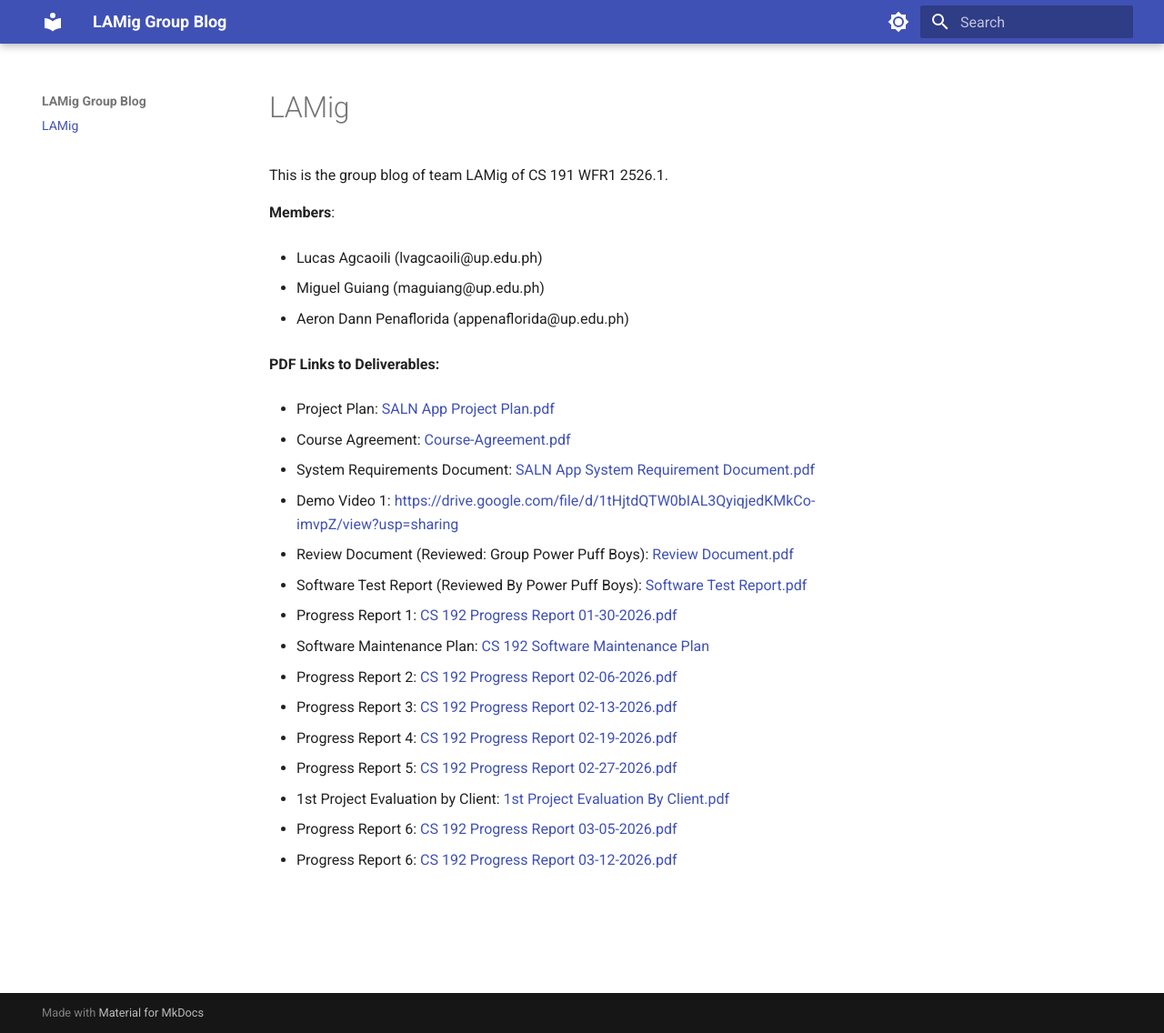
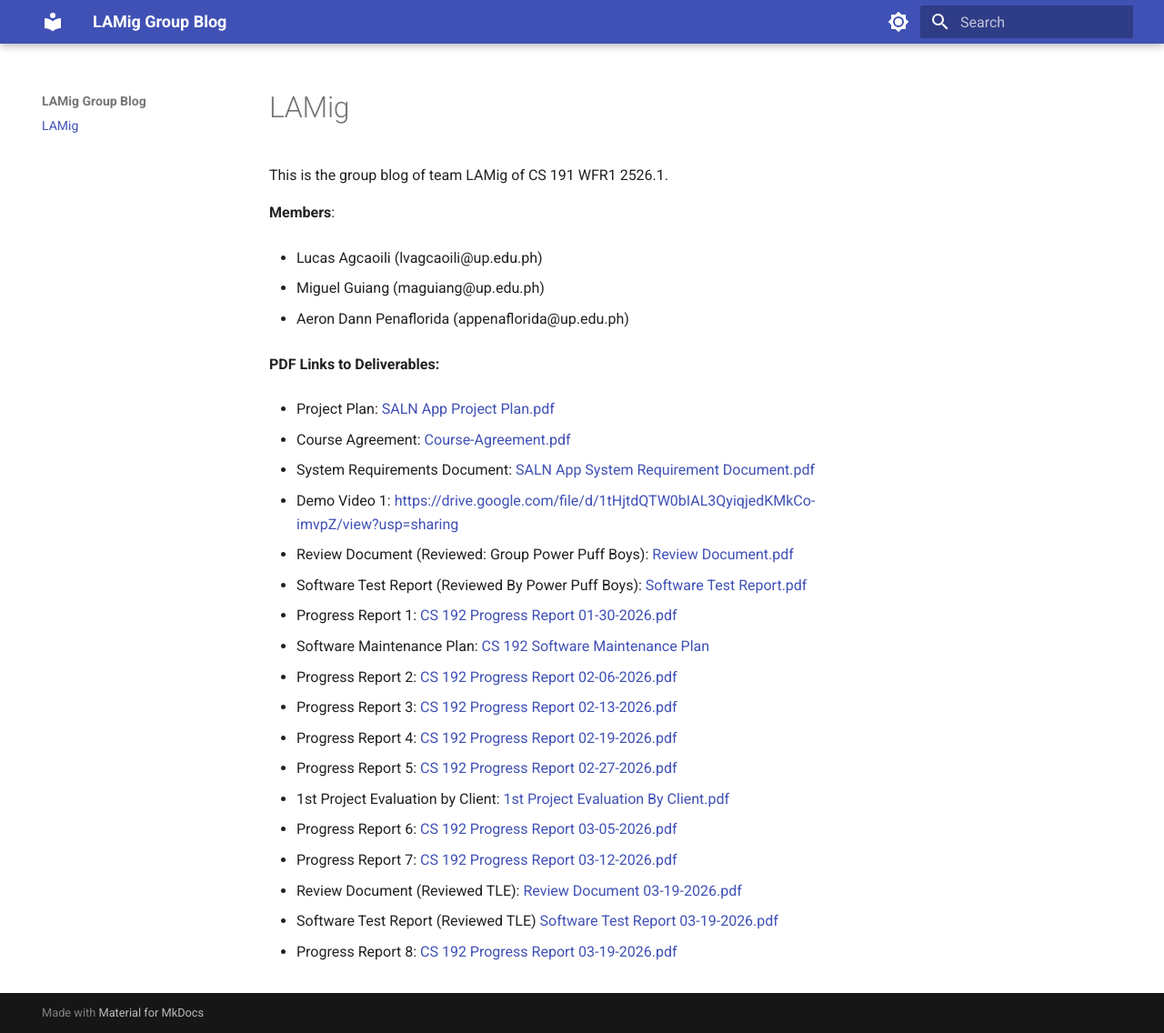
Before and after one commit to SHIROKAMIQQ/cs191-LAMig-GroupBlog, an MkDocs documentation site: the page built from docs/index.md, in a window 1280 px wide and 1136 px high. Shown: the whole window at 91% size. Built offline with MkDocs 1.6.1 and Material for MkDocs 9.7.7, drawn with Linux system fonts in a browser that asks for light colours.

Commit message:
feat: add Software Test Report and Review Document, add Progress Report 8

```diff
--- a/docs/index.md
+++ b/docs/index.md
@@ -40,4 +40,10 @@ This is the group blog of team LAMig of CS 191 WFR1 2526.1.
 
 - Progress Report 6: [CS 192 Progress Report 03-05-2026.pdf](files/CS%20192%20Progress%20Report%2003-05-2026.pdf)
 
-- Progress Report 6: [CS 192 Progress Report 03-12-2026.pdf](files/CS%20192%20Progress%20Report%2003-12-2026.pdf)
+- Progress Report 7: [CS 192 Progress Report 03-12-2026.pdf](files/CS%20192%20Progress%20Report%2003-12-2026.pdf)
+
+- Review Document (Reviewed TLE): [Review Document 03-19-2026.pdf](files/Review%20Document%2003-19-2026.pdf)
+
+- Software Test Report (Reviewed TLE) [Software Test Report 03-19-2026.pdf](files/Software%20Test%20Report%2003-19-2026.pdf)
+
+- Progress Report 8: [CS 192 Progress Report 03-19-2026.pdf](files/CS%20192%20Progress%20Report%2003-19-2026.pdf)
```
Also changed, not shown: 3 other files.
